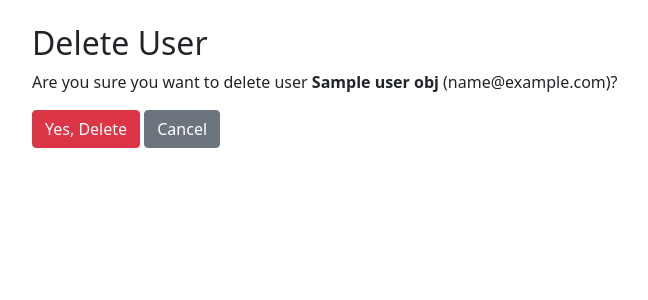
After one commit to VarunDevUnity/pythoncrm, a Django app: template accounts/templates/accounts/user_confirm_delete.html in a window 1280 px wide. The commit adds this page. Shown: the top 300 px of the page, without its empty margins (50-698 px from the left). Run offline with Django 5.2, Linux system fonts and the light colour scheme; the template is opened without the code that fills it: most values are stand-ins (such as "Sample title", 1, 10 or a date in 2020).

Commit message:
Added Kanban toggle, User Management CRUD, and fixed logout/status updates

```diff
--- a/accounts/templates/accounts/login.html
+++ b/accounts/templates/accounts/login.html
@@ -59,6 +59,7 @@
             <div class="text-center mt-3">
                 <p>Don't have an account? <a href="{% url 'signup' %}">Sign up</a></p>
             </div>
+
         </div>
     </div>
 </body>
--- /dev/null
+++ b/accounts/templates/accounts/user_confirm_delete.html
@@ -0,0 +1,19 @@
+<!DOCTYPE html>
+<html lang="en">
+<head>
+    <title>Delete User - Chaudhary CRM</title>
+    <meta name="viewport" content="width=device-width, initial-scale=1">
+    <link href="https://cdn.jsdelivr.net/npm/bootstrap@5.1.3/dist/css/bootstrap.min.css" rel="stylesheet">
+</head>
+<body>
+    <div class="container mt-4">
+        <h2>Delete User</h2>
+        <p>Are you sure you want to delete user <strong>{{ user_obj.name }}</strong> ({{ user_obj.email }})?</p>
+        <form method="post">
+            {% csrf_token %}
+            <button type="submit" class="btn btn-danger">Yes, Delete</button>
+            <a href="{% url 'user-list' %}" class="btn btn-secondary">Cancel</a>
+        </form>
+    </div>
+</body>
+</html>
--- a/accounts/templates/accounts/user_form.html
+++ b/accounts/templates/accounts/user_form.html
@@ -7,7 +7,7 @@
 </head>
 <body>
     <div class="container mt-4">
-        <h2 class="mb-4">Add User</h2>
+        <h2 class="mb-4">{% if is_edit %}Edit User{% else %}Add User{% endif %}</h2>
         <form method="post">
             {% csrf_token %}
             {% if form.errors %}
@@ -35,7 +35,7 @@
                 <label for="id_password2" class="form-label">Confirm Password</label>
                 {{ form.password2 }}
             </div>
-            <button type="submit" class="btn btn-primary">Add User</button>
+            <button type="submit" class="btn btn-primary">{% if is_edit %}Update{% else %}Add User{% endif %}</button>
             <a href="{% url 'user-list' %}" class="btn btn-secondary">Cancel</a>
         </form>
     </div>
```
Also changed, not shown: leads/templates/leads/lead_list.html (+7 -1 lines), db.sqlite3.
